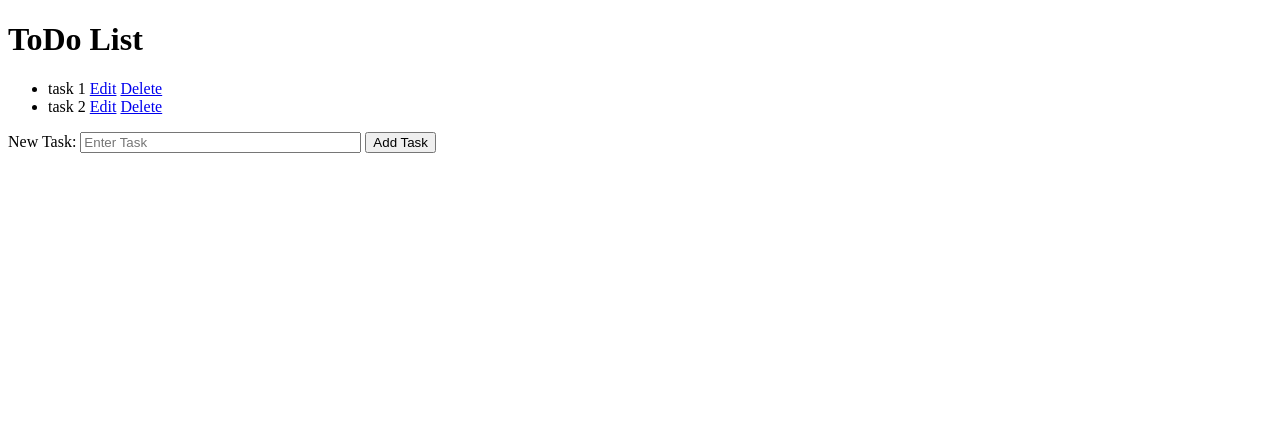
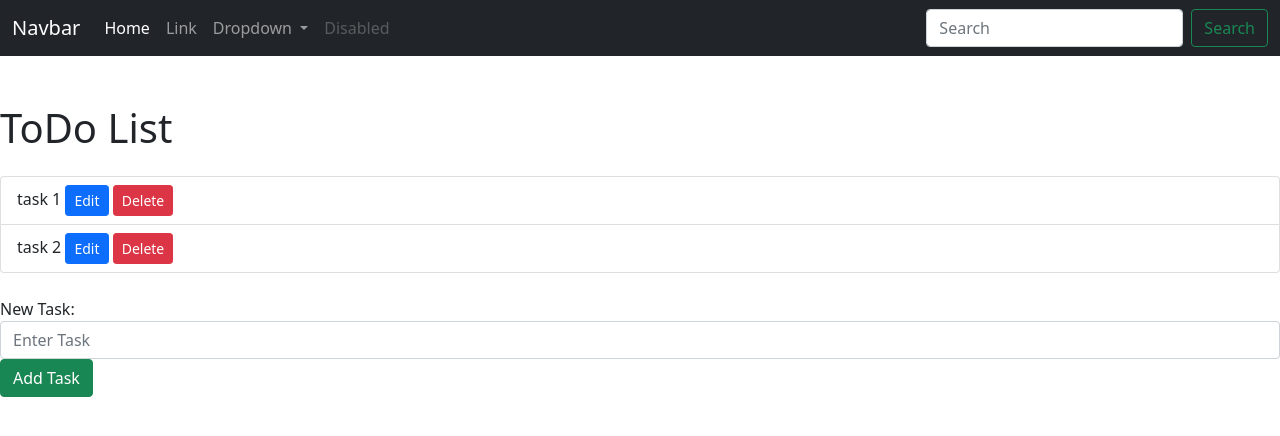
Before and after one commit to nubcoder420/Professional-Portfolio-Projects, a Flask app: page / in a window 1280 px wide. Shown: the top 436 px of the page. Run offline with Flask 3, Linux system fonts and the light colour scheme; data comes from the database, SQL or seed files in the repository; some libraries are stand-ins or nearby versions.

Commit message:
Implement Bootstrap and NavBar

```diff
--- a/Day 87 - Web Development - Todo List Webapp/app.py
+++ b/Day 87 - Web Development - Todo List Webapp/app.py
@@ -3,12 +3,15 @@ from flask_sqlalchemy import SQLAlchemy
 from flask_wtf import FlaskForm
 from wtforms import StringField, SubmitField, HiddenField
 from wtforms.validators import DataRequired
+from flask_bootstrap import Bootstrap
 
 
 app = Flask(__name__)
 app.config['SQLALCHEMY_DATABASE_URI'] = 'sqlite:///tasks.db'
 app.config['SECRET_KEY'] = 'c7e3bbf68f5c4a8004fc08ff8858117f'
 db = SQLAlchemy(app)
+
+bootstrap = Bootstrap(app)
 
 
 class Task(db.Model):
--- /dev/null
+++ b/Day 87 - Web Development - Todo List Webapp/templates/base.html
@@ -0,0 +1,79 @@
+<!doctype html>
+<html lang="en">
+
+<head>
+    <!-- Required meta tags -->
+    <meta charset="utf-8">
+    <meta name="viewport" content="width=device-width, initial-scale=1">
+
+    <!-- Bootstrap CSS -->
+    <link href="https://cdn.jsdelivr.net/npm/bootstrap@5.0.2/dist/css/bootstrap.min.css" rel="stylesheet"
+        integrity="sha384-EVSTQN3/azprG1Anm3QDgpJLIm9Nao0Yz1ztcQTwFspd3yD65VohhpuuCOmLASjC" crossorigin="anonymous">
+
+    <title>ToDo List</title>
+</head>
+
+<body>
+
+    <!-- Navigation Bar -->
+    <nav class="navbar navbar-expand-lg navbar-dark bg-dark">
+        <div class="container-fluid">
+            <a class="navbar-brand" href="#">Navbar</a>
+            <button class="navbar-toggler" type="button" data-bs-toggle="collapse"
+                data-bs-target="#navbarSupportedContent" aria-controls="navbarSupportedContent" aria-expanded="false"
+                aria-label="Toggle navigation">
+                <span class="navbar-toggler-icon"></span>
+            </button>
+            <div class="collapse navbar-collapse" id="navbarSupportedContent">
+                <ul class="navbar-nav me-auto mb-2 mb-lg-0">
+                    <li class="nav-item">
+                        <a class="nav-link active" aria-current="page" href="#">Home</a>
+                    </li>
+                    <li class="nav-item">
+                        <a class="nav-link" href="#">Link</a>
+                    </li>
+                    <li class="nav-item dropdown">
+                        <a class="nav-link dropdown-toggle" href="#" id="navbarDropdown" role="button"
+                            data-bs-toggle="dropdown" aria-expanded="false">
+                            Dropdown
+                        </a>
+                        <ul class="dropdown-menu" aria-labelledby="navbarDropdown">
+                            <li><a class="dropdown-item" href="#">Action</a></li>
+                            <li><a class="dropdown-item" href="#">Another action</a></li>
+                            <li>
+                                <hr class="dropdown-divider">
+                            </li>
+                            <li><a class="dropdown-item" href="#">Something else here</a></li>
+                        </ul>
+                    </li>
+                    <li class="nav-item">
+                        <a class="nav-link disabled" href="#" tabindex="-1" aria-disabled="true">Disabled</a>
+                    </li>
+                </ul>
+                <form class="d-flex">
+                    <input class="form-control me-2" type="search" placeholder="Search" aria-label="Search">
+                    <button class="btn btn-outline-success" type="submit">Search</button>
+                </form>
+            </div>
+        </div>
+    </nav>
+
+    {% block content %}
+
+    {% endblock %}
+
+    <!-- Optional JavaScript; choose one of the two! -->
+
+    <!-- Option 1: Bootstrap Bundle with Popper -->
+    <script src="https://cdn.jsdelivr.net/npm/bootstrap@5.0.2/dist/js/bootstrap.bundle.min.js"
+        integrity="sha384-MrcW6ZMFYlzcLA8Nl+NtUVF0sA7MsXsP1UyJoMp4YLEuNSfAP+JcXn/tWtIaxVXM"
+        crossorigin="anonymous"></script>
+
+    <!-- Option 2: Separate Popper and Bootstrap JS -->
+    <!--
+    <script src="https://cdn.jsdelivr.net/npm/@popperjs/core@2.9.2/dist/umd/popper.min.js" integrity="sha384-IQsoLXl5PILFhosVNubq5LC7Qb9DXgDA9i+tQ8Zj3iwWAwPtgFTxbJ8NT4GN1R8p" crossorigin="anonymous"></script>
+    <script src="https://cdn.jsdelivr.net/npm/bootstrap@5.0.2/dist/js/bootstrap.min.js" integrity="sha384-cVKIPhGWiC2Al4u+LWgxfKTRIcfu0JTxR+EQDz/bgldoEyl4H0zUF0QKbrJ0EcQF" crossorigin="anonymous"></script>
+    -->
+</body>
+
+</html>
--- a/Day 87 - Web Development - Todo List Webapp/templates/index.html
+++ b/Day 87 - Web Development - Todo List Webapp/templates/index.html
@@ -1,4 +1,4 @@
-<!DOCTYPE html>
+<!-- <!DOCTYPE html>
 <html lang="en">
 
 <head>
@@ -32,4 +32,33 @@
 
 </body>
 
-</html>
+</html> -->
+
+
+
+{% extends "base.html" %}
+
+{% block title %}ToDo App{% endblock %}
+
+{% block content %}
+<h1 class="mt-5">ToDo List</h1>
+
+<ul class="list-group mt-4">
+    {% for task in tasks %}
+    <li class="list-group-item">
+        {{ task.content }}
+        <a href="{{ url_for('edit_task', task_id=task.id) }}" class="btn btn-primary btn-sm">Edit</a>
+        <a href="{{ url_for('delete_task', task_id=task.id) }}" class="btn btn-danger btn-sm">Delete</a>
+    </li>
+    {% endfor %}
+</ul>
+
+<form action="{{ url_for('add_task') }}" method="post" class="mt-4">
+    {{ form.csrf_token }}
+    <div class="form-group">
+        <label for="task">New Task:</label>
+        {{ form.task(size=32, id=form.task.id, placeholder='Enter Task', class='form-control') }}
+    </div>
+    <button type="submit" class="btn btn-success">Add Task</button>
+</form>
+{% endblock %}
```
